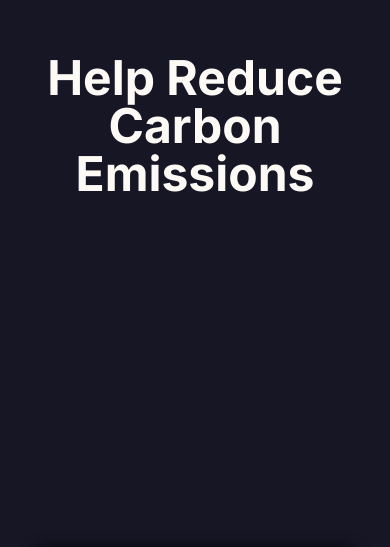
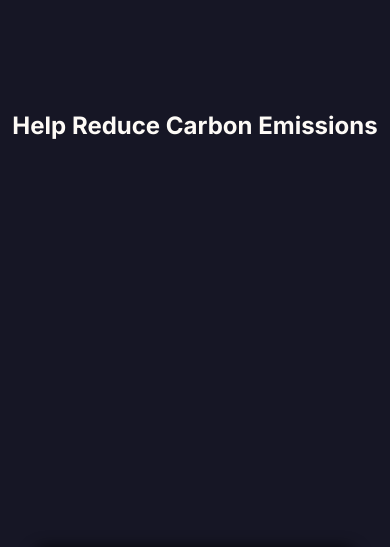
Before and after one commit to jjamesliu/reduceCO2, a React (Vite) app: page / in a window 390 px wide. Shown: the part 296-843 px from the top of the page. Built offline with nearby package versions, Linux system fonts and the light colour scheme; no server answers; what @huggingface/inference would draw is missing.

Commit message:
styling changes for mobile

```diff
--- a/src/App.jsx
+++ b/src/App.jsx
@@ -81,6 +81,7 @@ function App() {
 
       {isLoading && <LoadingScreen />}
 
+      <div className='px-8'>
         <Results resultShown={resultShown}
         travelMode={travelMode}
         flightDistance={flightDistance}
@@ -89,6 +90,7 @@ function App() {
         advice={advice}
         resultsRef={resultsRef}
         adviceRef={adviceRef}/>
+      </div>
 
     </>
   )
--- a/src/components/Header.jsx
+++ b/src/components/Header.jsx
@@ -3,7 +3,7 @@ import './Header.css'
 export default function Header() {
     return (
     <div className='flex justify-center items-center h-screen'>
-        <h1 className='font-bold text-5xl text-center fade-in-down'>Help Reduce Carbon Emissions</h1>
+        <h1 className='font-bold text-2xl lg:text-5xl text-center fade-in-down'>Help Reduce Carbon Emissions</h1>
     </div>
     )
 }
```
Lines whose indentation alone changed are shown as unchanged.
